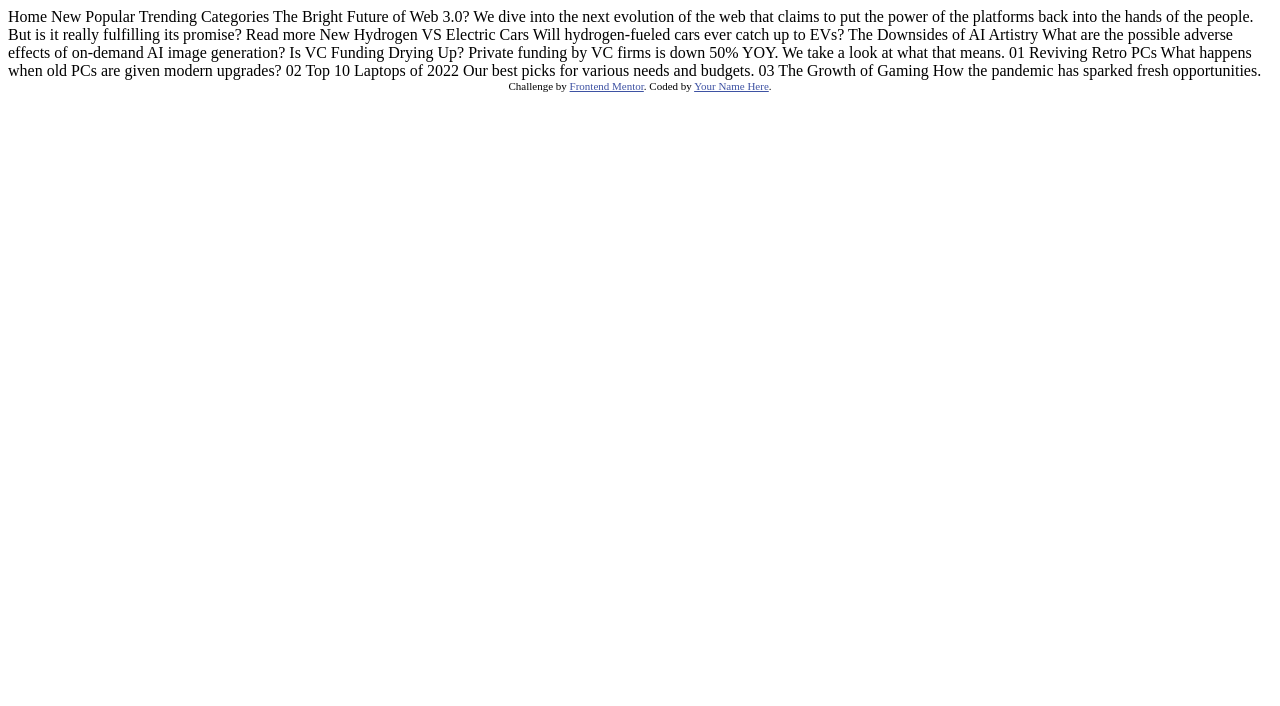
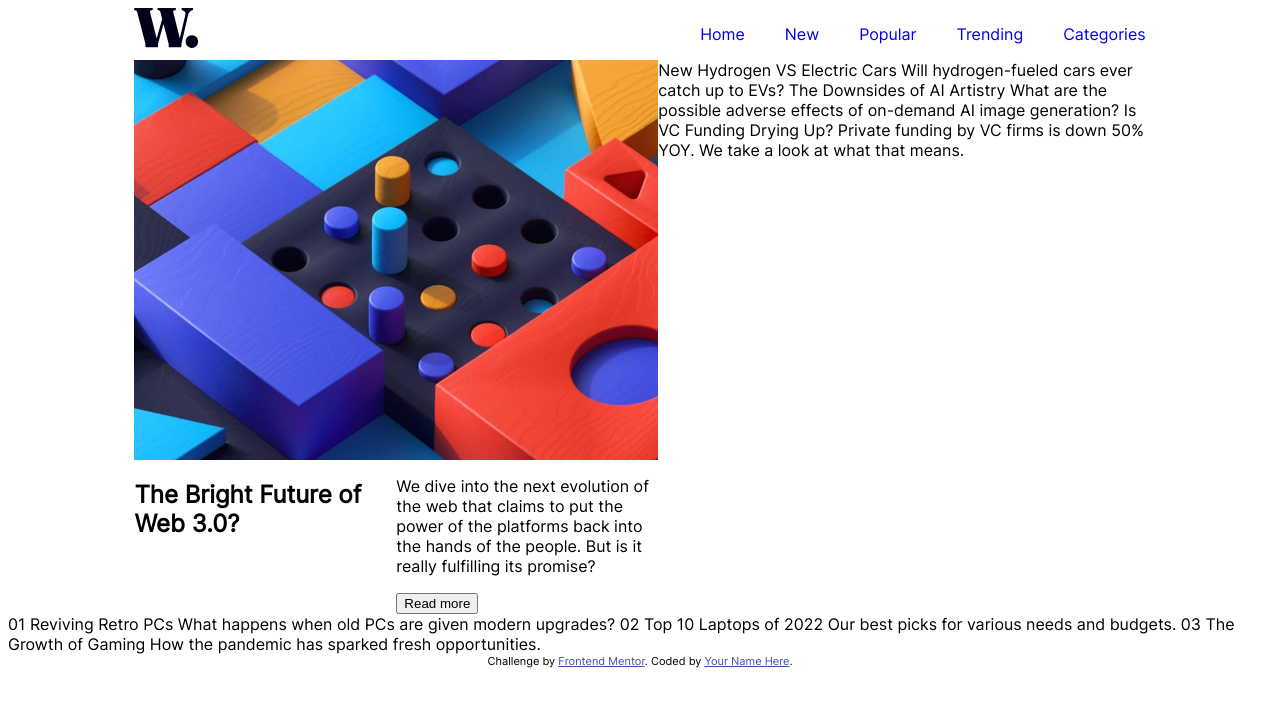
Before and after one commit to Gaspavar92/news-homepage-main, a plain HTML site: page index.html in a window 1280 px wide. Drawn offline with Linux system fonts and the light colour scheme.

Commit message:
Created header and part of the main section

```diff
--- a/index.html
+++ b/index.html
@@ -13,22 +13,50 @@
     .attribution { font-size: 11px; text-align: center; }
     .attribution a { color: hsl(228, 45%, 44%); }
   </style>
+  <link rel="stylesheet" href="./style.css">
 </head>
 <body>
 
-  Home
-  New
-  Popular
-  Trending
-  Categories
+<header>
+  <div class="wrapper header-flex">
 
-  The Bright Future of Web 3.0?
+    <div class="logo">
+    <img src="./assets/images/logo.svg" alt="">
+  </div>
 
-  We dive into the next evolution of the web that claims to put the power of the platforms back into the hands of the people.
-  But is it really fulfilling its promise?
+    <nav>
+      <ul>
+        <li><a href="#">Home</a></li>
+        <li><a href="#">New</a></li>
+        <li><a href="#">Popular</a></li>
+        <li><a href="#">Trending</a></li>
+        <li><a href="#">Categories</a></li>
+      </ul>
+    </nav>
 
-  Read more
+  </div>
+</header>
 
+<main>
+
+  <div class="main-sections wrapper">
+    <section>
+      <div class="left-container">
+
+        <div class="background-image"></div>
+        <h1>The Bright Future of Web 3.0?</h1>
+        <div class="left-description">
+          <p>We dive into the next evolution of the web that claims to put the power of the platforms back into the hands of the people.
+          But is it really fulfilling its promise?</p>
+
+          <button>Read more</button>
+        </div>
+
+      </div>
+    </section>
+
+    <section>
+      <div class="right-container">
         New
 
         Hydrogen VS Electric Cars
@@ -39,6 +67,22 @@
 
         Is VC Funding Drying Up?
         Private funding by VC firms is down 50% YOY. We take a look at what that means.
+      </div>
+    </section>
+
+  </div>
+
+</main>
+
+
+
+
+
+
+
+
+
+
 
   01
   Reviving Retro PCs
--- /dev/null
+++ b/style.css
@@ -0,0 +1,70 @@
+@font-face {
+    font-family: "Inter Regular";
+    src: url(./assets/fonts/static/Inter-Regular.ttf);
+}
+
+@font-face {
+    font-family: "Inter Bold";
+    src: url(./assets/fonts/static/Inter-Bold.ttf);
+}
+
+@font-face {
+    font-family: "Inter Extra Bold";
+    src: url(./assets/fonts/static/Inter-ExtraBold.ttf);
+}
+
+@font-face {
+    font-family: "Inter Variable Font";
+    src: url(./assets/fonts/Inter-VariableFont_slnt\,wght.ttf);
+}
+
+html {
+    font-family: "Inter Regular";
+}
+
+.header-flex, ul {
+    display: flex;
+    justify-content: space-between;
+}
+
+header {
+    display: flex;
+    justify-content: center;
+}
+
+ul {
+    gap: 40px;
+    list-style: none;
+}
+
+header nav ul li a {
+    text-decoration: none;
+}
+
+.wrapper {
+    width: 80%;
+}
+
+.background-image {
+    background-image: url(./assets/images/image-web-3-desktop.jpg);
+    width: 100%;
+    height: 400px;
+    background-position: center;
+    background-size: cover;
+    grid-column: span 2;
+}
+
+main {
+    display: flex;
+    justify-content: center;
+}
+
+.main-sections {
+    display: flex;
+    justify-content: center;
+}
+
+.left-container {
+    display: grid;
+    grid-template-columns: repeat(2, 1fr);
+}
```
Lines whose indentation alone changed are shown as unchanged.
